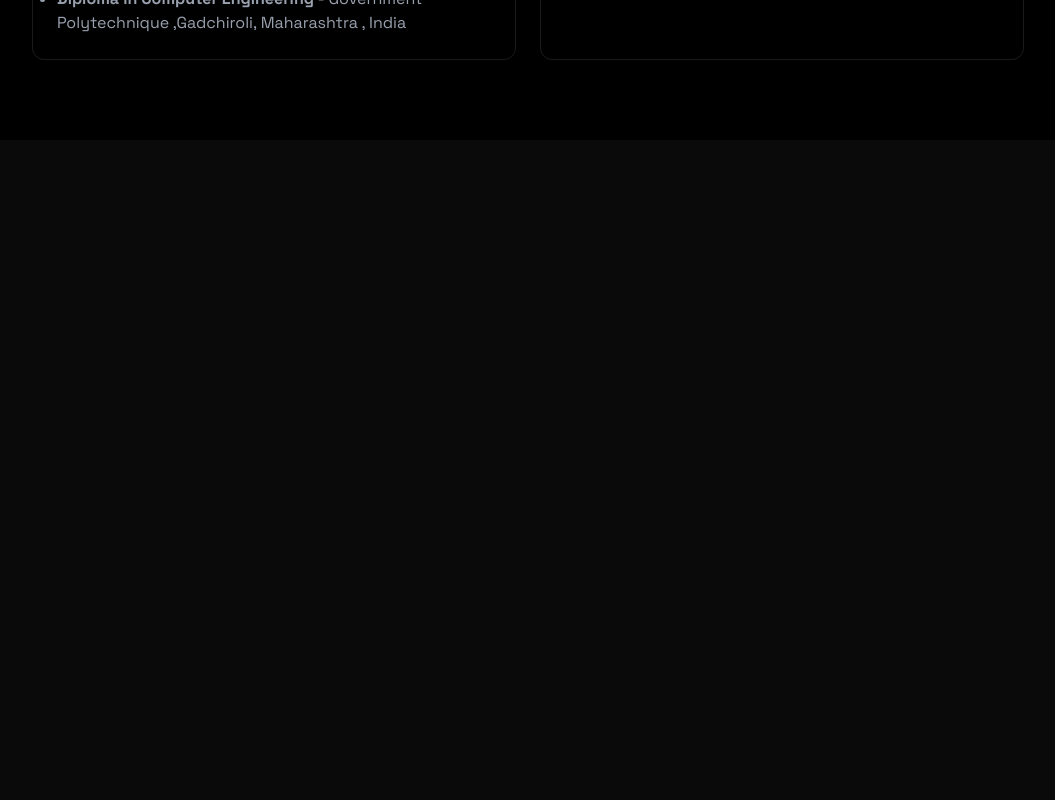
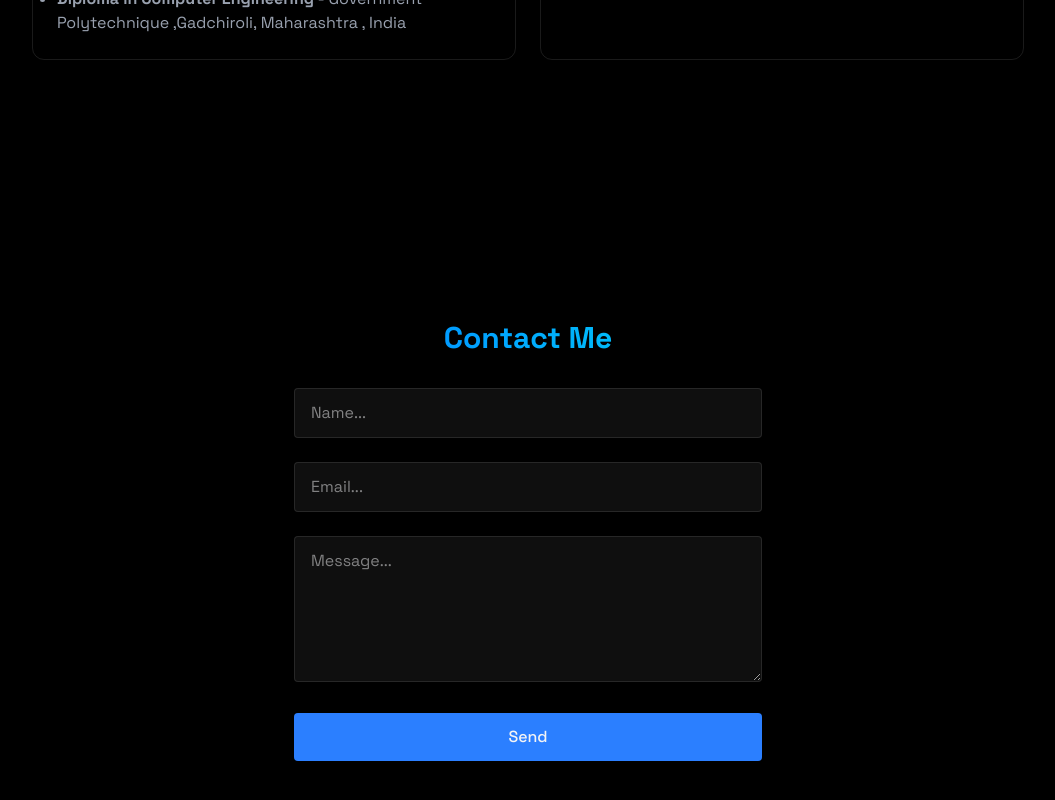
Before and after one commit to Mehulposh/My-Portfolio, a React (Vite) app: page / in a window 1280 px wide. Shown: the part 2328-3128 px from the top of the page, without its empty margins (112-1167 px from the left). Before the commit the page ends 2468 px from the top, so only its background shows below. Built offline with nearby package versions, Linux system fonts and the light colour scheme.

Commit message:
added contect section

```diff
--- a/src/App.jsx
+++ b/src/App.jsx
@@ -5,6 +5,7 @@
 import Home from './components/sections/Home';
 import About from './components/sections/About';
 import Projects from './components/sections/projects';
+import Contact  from './components/sections/Contacts';
 import './index.css';
 
 function App() {
@@ -23,6 +24,7 @@
         <Home/>
         <Projects/>
         <About/>
+        <Contact/>
       </div>
 
 
--- a/src/components/LoadingScreen.jsx
+++ b/src/components/LoadingScreen.jsx
@@ -2,7 +2,7 @@
 
 export default function LoadingScreen({onComplete}){
     const [text,settext] = useState('');
-    const fulltext = '123hellow world';
+    const fulltext = 'Welcome To My Profile';
 
     useEffect(() => {
         let idx = 0;
--- a/src/components/sections/Contacts.jsx
+++ b/src/components/sections/Contacts.jsx
@@ -0,0 +1,87 @@
+import { useState } from "react";
+import emailjs from 'emailjs-com';
+
+export default function Contact() {
+    const [formData , setFormData] = useState({
+        name: '',
+        email: '',
+        message: '',
+    });
+    return (
+        <section
+            className="min-h-screen flex items-center justify-center py-20"
+            id="contact"
+        >
+            <div className=" min-w-[500px] md:min-w-[500px] px-4">
+                <h2 className="text-3xl font-bold mb-8 bg-gradient-to-r
+                    from-blue-500 to-cyan-400 bg-clip-text text-transparent
+                    text-center"
+                >
+                    Contact Me
+                </h2>
+
+                <form className="space-y-6">
+                    <div className="relative">
+                        <input
+                            type="text"
+                            placeholder="Name..."
+                            id="name"
+                            name="name"
+                            required
+                            value={formData.name}
+                            onChange={(e) => setFormData({
+                                ...formData,
+                                name: e.target.value,
+                            })}
+                            className="w-full bg-white/6 px-4 py-3 border border-white/10
+                                rounded text-wite transition focus:outline-none focus:border-blue-500
+                                focus:bg-blue500/5"
+                        />
+                    </div>
+                   <div className="relative">
+                        <input
+                            type="mail"
+                            placeholder="Email..."
+                            id="email"
+                            name="email"
+                            required
+                            value={formData.email}
+                            onChange={(e) => setFormData({
+                                ...formData,
+                                email: e.target.value,
+                            })}
+                            className="w-full bg-white/6 px-4 py-3 border border-white/10
+                                rounded text-wite transition focus:outline-none focus:border-blue-500
+                                focus:bg-blue500/5"
+                        />
+                    </div>
+                    <div className="relative">
+                        <textarea
+                            rows={5}
+                            type="text"
+                            placeholder="Message..."
+                            id="message"
+                            name="message"
+                            required
+                            value={formData.message}
+                            onChange={(e) => setFormData({
+                                ...formData,
+                                message: e.target.value,
+                            })}
+                            className="w-full bg-white/6 px-4 py-3 border border-white/10
+                                rounded text-wite transition focus:outline-none focus:border-blue-500
+                                focus:bg-blue500/5"
+                        />
+                    </div>
+
+                    <button
+                        type="submit"
+                        className="rounded w-full bg-blue-500 px-6 py-3 font-medium transition hover:-translate-y-0.5 cursor-pointer "
+                    >
+                        Send
+                    </button>
+                </form>
+            </div>
+        </section>
+    )
+}
```
